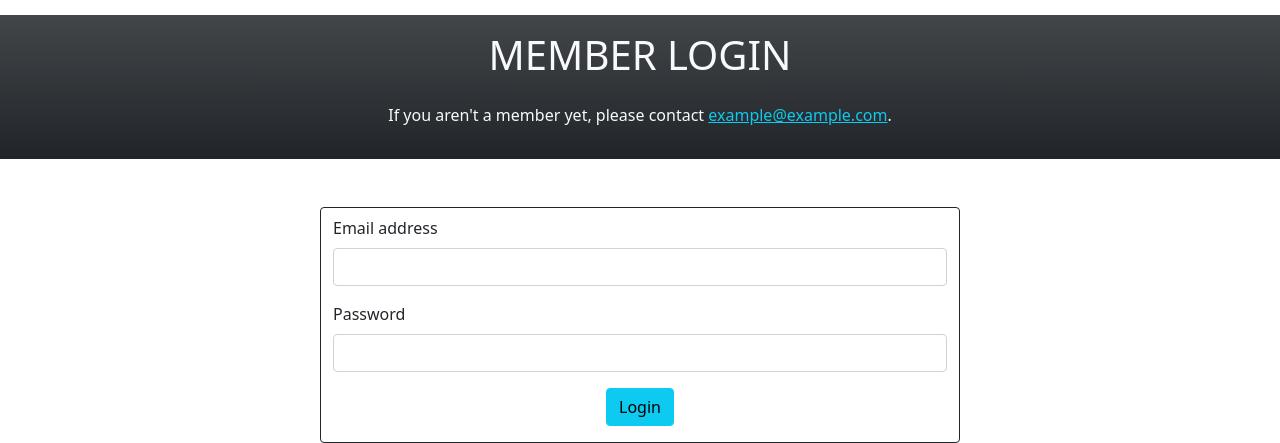
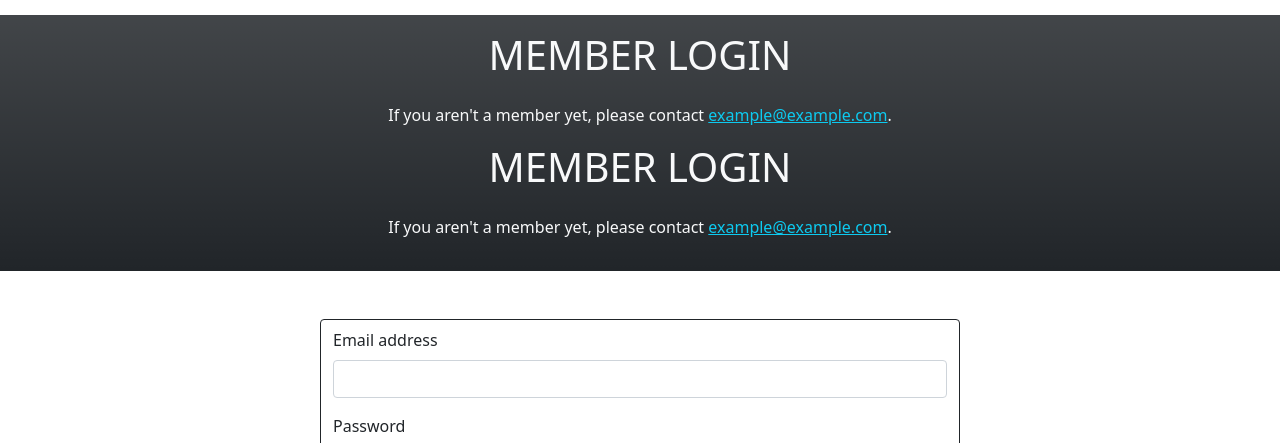
Before and after one commit to ANAMTA-MUNEER/temples, a plain HTML site: page sign-in.html in a window 1280 px wide. Shown: the part 65-508 px from the top of the page. Drawn offline with nearby package versions, Linux system fonts and the light colour scheme.

Commit message:
some added txt and div

```diff
--- a/sign-in.html
+++ b/sign-in.html
@@ -52,7 +52,13 @@
         <div class="container pb-3">
             <div class="flex-row-lg text-center text-light">
                 <h1>MEMBER LOGIN</h1>
-        <p class="pt-3">If you aren't a member yet, please contact <a href="mailto: example@example.com" class="link-info">example@example.com</a>.</p>
+                <p class="pt-3">If you aren't a member yet, please contact <a href="mailto: example@example.com"
+                        class="link-info">example@example.com</a>.</p>
+            </div>
+            <div class="flex-row-lg text-center text-light">
+                <h1>MEMBER LOGIN</h1>
+                <p class="pt-3">If you aren't a member yet, please contact <a href="mailto: example@example.com"
+                        class="link-info">example@example.com</a>.</p>
             </div>
         </div>
     </section>
```
Lines whose indentation alone changed are shown as unchanged.
